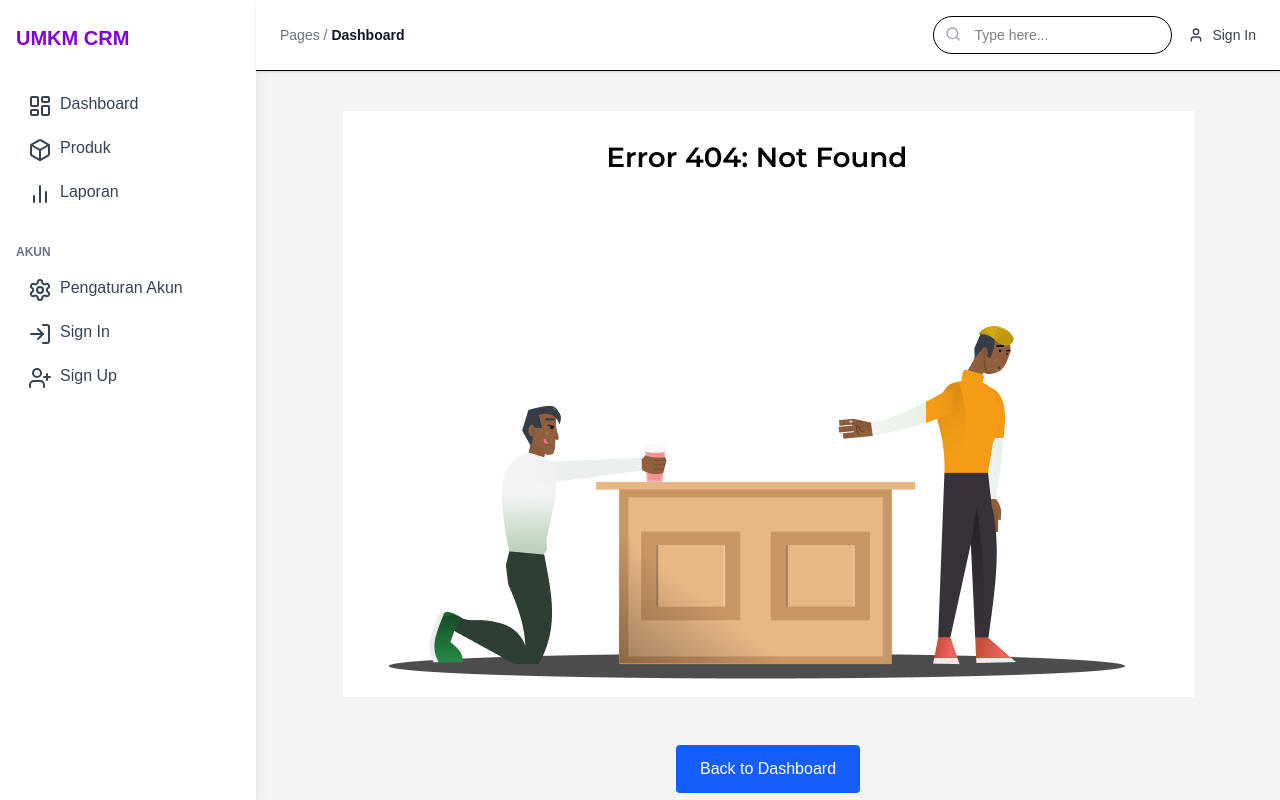
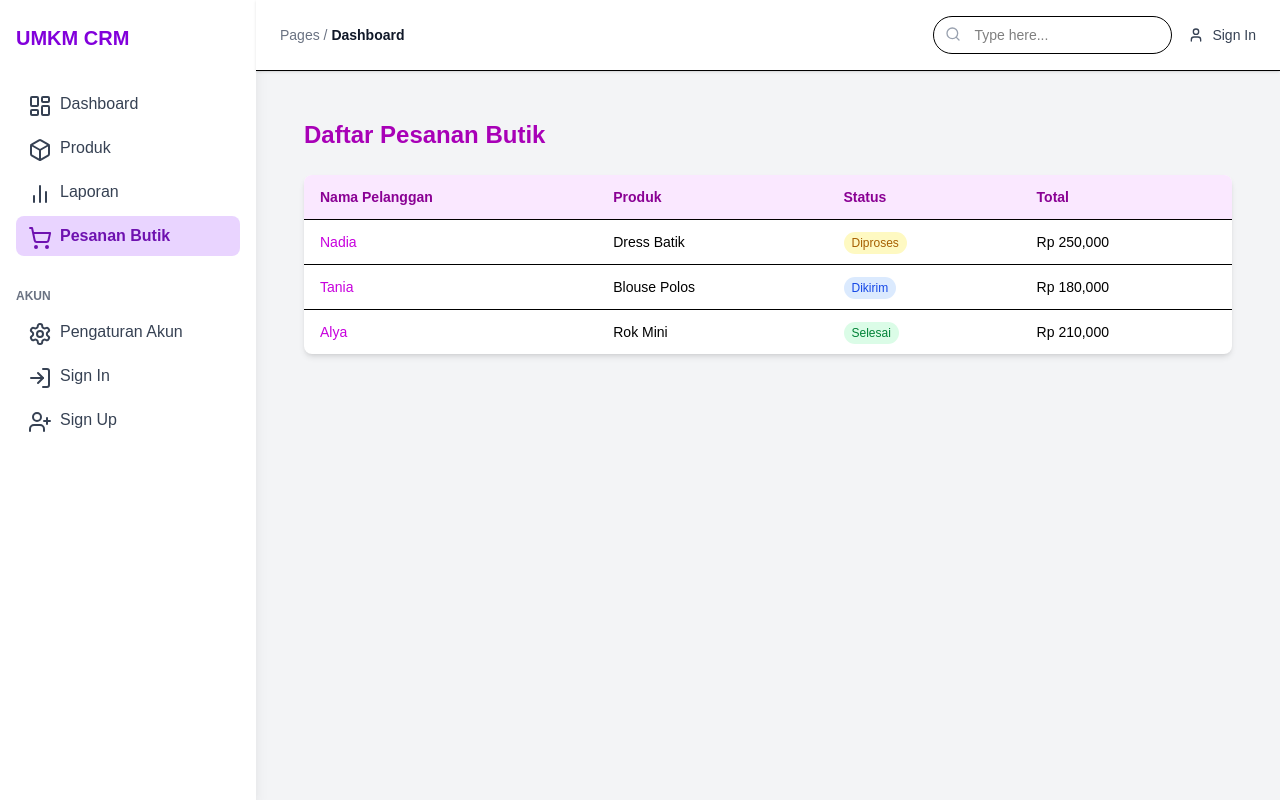
Before and after one commit to DickyAnonym12/kelompok2, a React (Vite) app: page /pesanan-butik in a window 1280 px wide. Built offline with nearby package versions, Linux system fonts and the light colour scheme; a web font is replaced by a local one.

Commit message:
DetailPesanan dan PesananButik udah siap

```diff
--- a/src/App.jsx
+++ b/src/App.jsx
@@ -1,14 +1,17 @@
 import "./assets/tailwind.css";
 import Loading from "./components/Loading";
-import { Routes, Route, useParams } from "react-router-dom";
+import { Routes, Route } from "react-router-dom";
 import React, { Suspense } from "react";
 
 import GuestLayout from "./layouts/GuestLayout";
 import AuthLayout from "./layouts/AuthLayout";
 import MainLayout from "./layouts/MainLayout";
 
+// Lazy load pages
 const DashboardAdmin = React.lazy(() => import("./pages/DashboardAdmin"));
 const Dashboard = React.lazy(() => import("./pages/Dashboard"));
+const Products = React.lazy(() => import("./pages/Products"));
+const ProductDetail = React.lazy(() => import("./pages/ProductDetail"));
 const AboutUs = React.lazy(() => import("./components/AboutUs"));
 const Login = React.lazy(() => import("./pages/auth/Login"));
 const Register = React.lazy(() => import("./pages/auth/Register"));
@@ -16,14 +19,10 @@ const Forgot = React.lazy(() => import("./pages/auth/Forgot"));
 const Error400 = React.lazy(() => import("./pages/Error400"));
 const Error403 = React.lazy(() => import("./pages/Error403"));
 const Error404 = React.lazy(() => import("./pages/Error404"));
-const OrderList = React.lazy(() => import(".//components/OrderList"));
-
-
+const OrderList = React.lazy(() => import("./components/OrderList"));
 const UserList = React.lazy(() => import("./components/UserList"));
-const Products = React.lazy(() => import("./pages/Products"));
-const ProductDetail = React.lazy(() => import("./pages/ProductDetail"))
-const {id} = useParams
-const {abc} = useParams
+const PesananButik = React.lazy(() => import("./pages/PesananButik"));
+const DetailPesananButik = React.lazy(() => import("./pages/DetailPesanan"));
 
 function App() {
   return (
@@ -32,12 +31,14 @@ function App() {
         {/* Main Routes */}
         <Route element={<MainLayout />}>
           <Route path="/" element={<DashboardAdmin />} />
-
-          <Route path="/contact" element={<Error404 />} />
           <Route path="/products" element={<Products />} />
           <Route path="/products/:id" element={<ProductDetail />} />
+          <Route path="/pesanan-butik" element={<PesananButik />} />
+          <Route path="/pesanan-butik/:id" element={<DetailPesananButik />} />
+          <Route path="/contact" element={<Error404 />} />
           <Route path="*" element={<Error404 />} />
         </Route>
+
         {/* Guest Routes */}
         <Route element={<GuestLayout />}>
           <Route path="/guest" element={<Dashboard />} />
--- a/src/components/Sidebar.jsx
+++ b/src/components/Sidebar.jsx
@@ -15,6 +15,9 @@ import {
     { name: 'Dashboard', icon: <LayoutDashboard />, path: '/' },
     { name: 'Produk', icon: <Box />, path: '/products' },
     { name: 'Laporan', icon: <BarChart2 />, path: '/laporan' },
+    { name: 'Pesanan Butik', icon: <ShoppingCart />, path: '/pesanan-butik' },
+
+
   ]
 
   const accountItems = [
--- /dev/null
+++ b/src/pages/DetailPesanan.jsx
@@ -0,0 +1,74 @@
+import React from "react";
+import { useParams, Link } from "react-router-dom";
+
+// Data dummy
+const pesananMock = {
+  1: {
+    nama: "Nadia",
+    produk: "Dress Batik",
+    status: "Diproses",
+    total: 250000,
+    alamat: "Jl. Melati No. 10, Pekanbaru",
+    metode: "Transfer Bank",
+    catatan: "Ukuran M, tolong bungkus kado ya.",
+  },
+  2: {
+    nama: "Tania",
+    produk: "Blouse Polos",
+    status: "Dikirim",
+    total: 180000,
+    alamat: "Jl. Sakura No. 5, Dumai",
+    metode: "COD",
+    catatan: "-",
+  },
+  3: {
+    nama: "Alya",
+    produk: "Rok Mini",
+    status: "Selesai",
+    total: 210000,
+    alamat: "Jl. Mawar No. 20, Duri",
+    metode: "E-wallet",
+    catatan: "Kirim sebelum Jumat.",
+  },
+};
+
+const statusColor = {
+  Diproses: "text-yellow-600",
+  Dikirim: "text-blue-600",
+  Selesai: "text-green-600",
+};
+
+const DetailPesananButik = () => {
+  const { id } = useParams();
+  const detail = pesananMock[id];
+
+  if (!detail) {
+    return <div className="p-6 text-red-600">❌ Pesanan tidak ditemukan.</div>;
+  }
+
+  return (
+    <div className="p-6">
+      <h1 className="text-2xl font-bold text-fuchsia-700 mb-4">Detail Pesanan #{id}</h1>
+      <div className="bg-white rounded-lg shadow p-6 space-y-3">
+        <div><strong>Nama Pelanggan:</strong> {detail.nama}</div>
+        <div><strong>Produk:</strong> {detail.produk}</div>
+        <div>
+          <strong>Status:</strong>{" "}
+          <span className={`font-semibold ${statusColor[detail.status]}`}>
+            {detail.status}
+          </span>
+        </div>
+        <div><strong>Total:</strong> Rp {detail.total.toLocaleString()}</div>
+        <div><strong>Alamat Pengiriman:</strong> {detail.alamat}</div>
+        <div><strong>Metode Pembayaran:</strong> {detail.metode}</div>
+        <div><strong>Catatan:</strong> {detail.catatan}</div>
+      </div>
+
+      <Link to="/pesanan-butik" className="inline-block mt-5 text-fuchsia-600 hover:underline">
+        ← Kembali ke Daftar Pesanan
+      </Link>
+    </div>
+  );
+};
+
+export default DetailPesananButik;
--- /dev/null
+++ b/src/pages/PesananButik.jsx
@@ -0,0 +1,54 @@
+import React from "react";
+import { Link } from "react-router-dom";
+
+const dataPesanan = [
+  { id: 1, nama: "Nadia", produk: "Dress Batik", status: "Diproses", total: 250000 },
+  { id: 2, nama: "Tania", produk: "Blouse Polos", status: "Dikirim", total: 180000 },
+  { id: 3, nama: "Alya", produk: "Rok Mini", status: "Selesai", total: 210000 },
+];
+
+const statusColor = {
+  Diproses: "bg-yellow-100 text-yellow-700",
+  Dikirim: "bg-blue-100 text-blue-700",
+  Selesai: "bg-green-100 text-green-700",
+};
+
+const PesananButik = () => {
+  return (
+    <div className="p-6">
+      <h1 className="text-2xl font-bold text-fuchsia-700 mb-6">Daftar Pesanan Butik</h1>
+      <div className="bg-white shadow-md rounded-lg overflow-hidden">
+        <table className="min-w-full table-auto text-sm">
+          <thead className="bg-fuchsia-100 text-fuchsia-800 font-semibold">
+            <tr>
+              <th className="py-3 px-4 text-left">Nama Pelanggan</th>
+              <th className="py-3 px-4 text-left">Produk</th>
+              <th className="py-3 px-4 text-left">Status</th>
+              <th className="py-3 px-4 text-left">Total</th>
+            </tr>
+          </thead>
+          <tbody>
+            {dataPesanan.map((order) => (
+              <tr key={order.id} className="border-t hover:bg-gray-50">
+                <td className="py-3 px-4">
+                  <Link to={`/pesanan-butik/${order.id}`} className="text-fuchsia-600 hover:underline">
+                    {order.nama}
+                  </Link>
+                </td>
+                <td className="py-3 px-4">{order.produk}</td>
+                <td className="py-3 px-4">
+                  <span className={`px-2 py-1 rounded-full text-xs font-medium ${statusColor[order.status]}`}>
+                    {order.status}
+                  </span>
+                </td>
+                <td className="py-3 px-4">Rp {order.total.toLocaleString()}</td>
+              </tr>
+            ))}
+          </tbody>
+        </table>
+      </div>
+    </div>
+  );
+};
+
+export default PesananButik;
```
